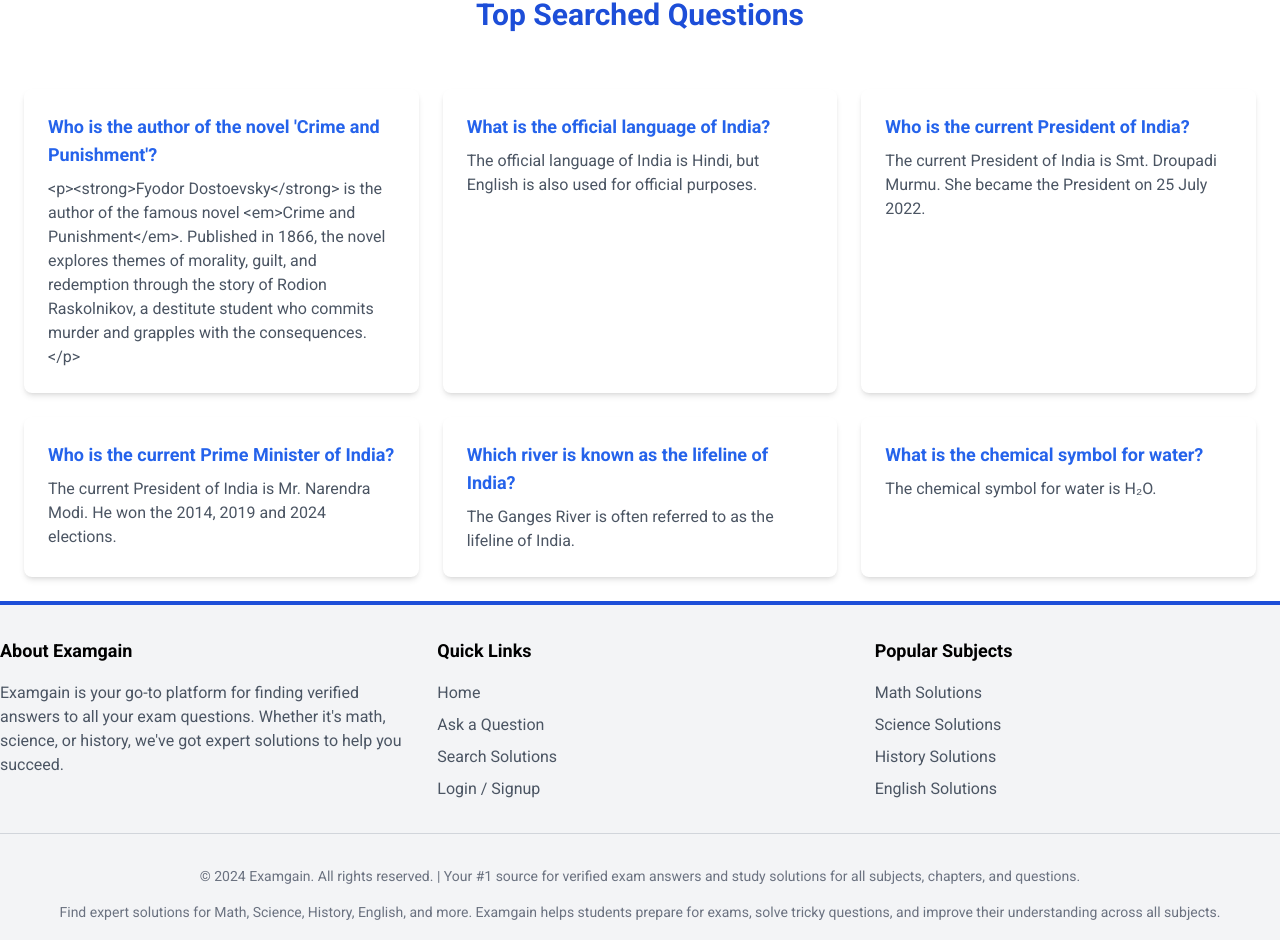
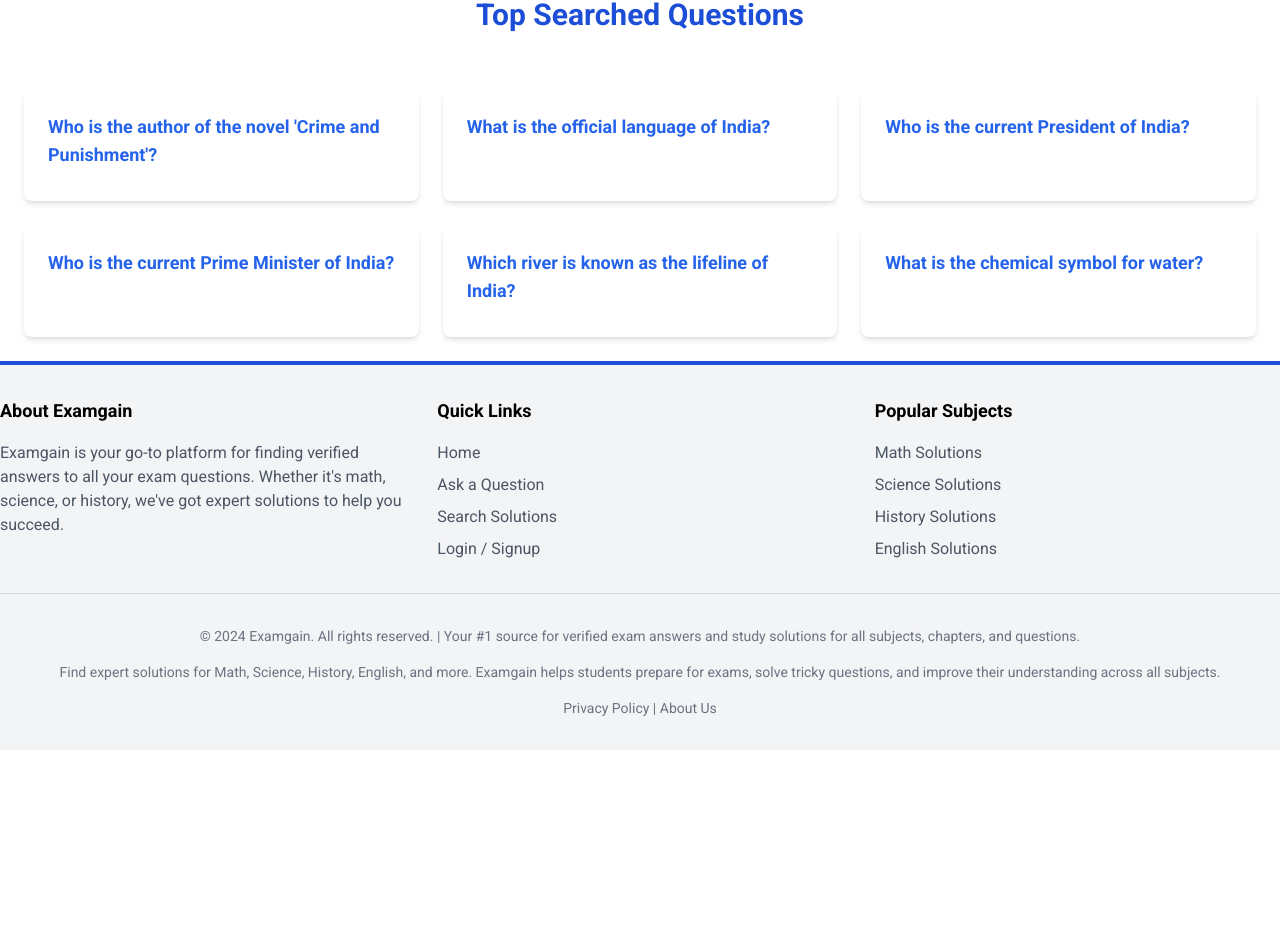
Before and after one commit to PatelAbhay550/examgain, a Next.js app: page / in a window 1280 px wide. Shown: the part 1067-2007 px from the top of the page. After the commit the page ends 1817 px from the top, so only its background shows below. Built offline with nearby package versions, Linux system fonts and the light colour scheme.

Commit message:
Update page.js

```diff
--- a/app/page.js
+++ b/app/page.js
@@ -24,7 +24,7 @@ export default function Home() {
                 {question.question}
               </h3>
             </Link>
-            <p className="text-gray-600">{question.answer}</p>
+
           </div>
         ))}
       </div>
```
